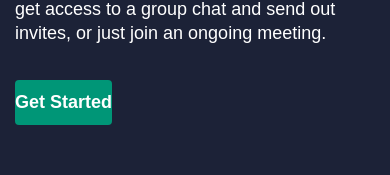
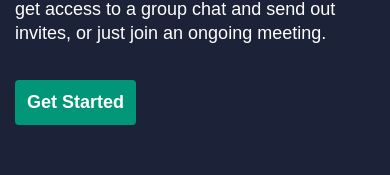
Before and after one commit to AllanJamil/stringify-client, a React (Create React App) app: page / in a window 390 px wide. Shown: the part 505-680 px from the top of the page. Built offline with nearby package versions, Linux system fonts and the light colour scheme.

Commit message:
fixed button padding on landingpage

```diff
--- a/src/component/Button.css
+++ b/src/component/Button.css
@@ -131,7 +131,7 @@
 @media screen and (max-width: 1095px) {
 
     .btn {
-        padding: 12px 0px;
+        padding: 12px;
         margin-bottom: 20px;
     }
 
--- a/src/component/page/home/Data.js
+++ b/src/component/page/home/Data.js
@@ -15,7 +15,7 @@ export const homeObjOne = {
     buttonLabel: 'Get Started',
     imgStart: '',
     img: chatIcon,
-    link: "/chat",
+    link: "/profile",
     alt: 'Chat-bubble'
 };
 
```
